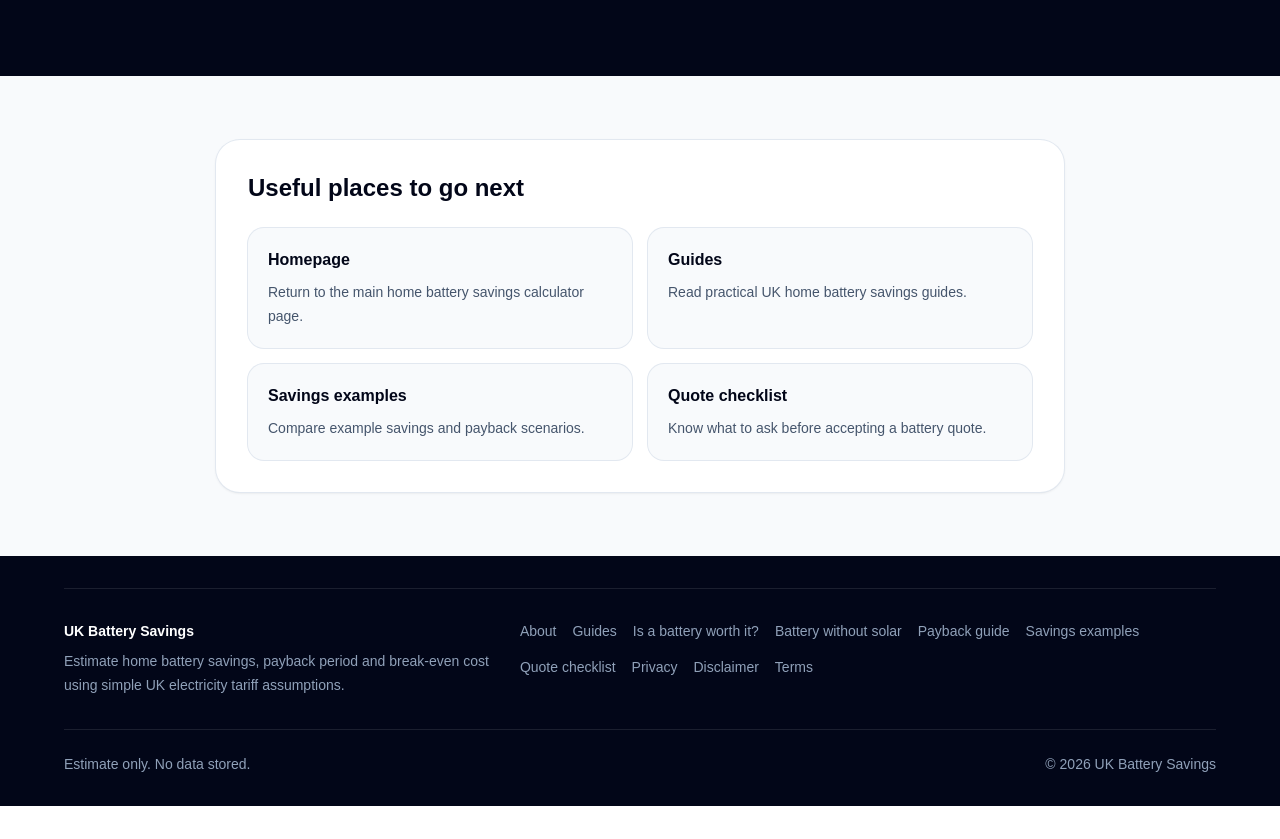
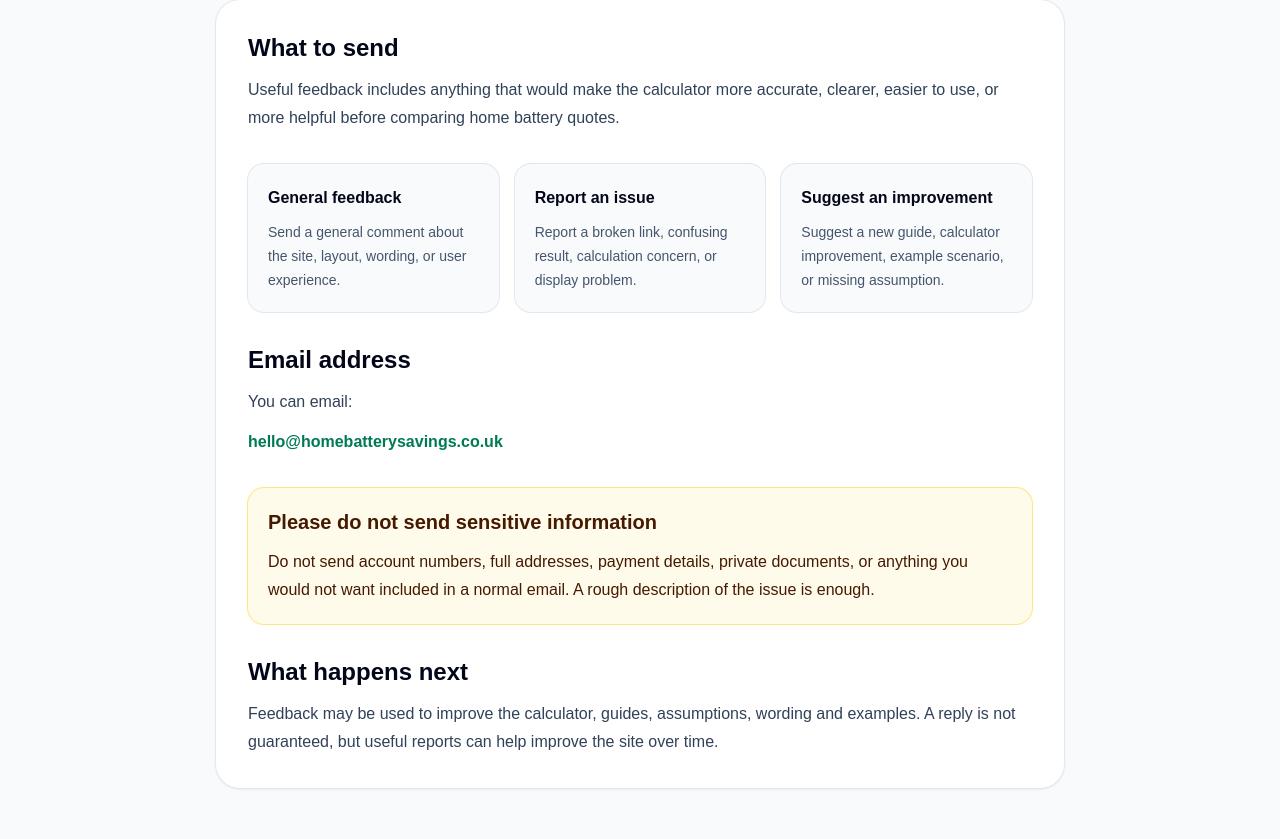
Before and after one commit to andrew-mcmanis/uk-battery-savings, a Next.js app: page /feedback in a window 1280 px wide. Before the commit this address had no page. Shown: the part 461-1300 px from the top of the page. Before the commit the page ends 1267 px from the top, so only its background shows below. Built offline with nearby package versions, Linux system fonts and the light colour scheme.

Commit message:
Add feedback page

```diff
--- /dev/null
+++ b/src/app/feedback/page.tsx
@@ -0,0 +1,124 @@
+import type { Metadata } from "next";
+import InfoPageLayout from "@/components/InfoPageLayout";
+import { siteConfig } from "@/data/siteConfig";
+
+export const metadata: Metadata = {
+  title: "Feedback",
+  description:
+    "Send feedback, report an issue, or suggest an improvement for the UK Home Battery Savings Calculator.",
+  alternates: {
+    canonical: "/feedback",
+  },
+};
+
+const feedbackSubject = encodeURIComponent(
+  "Feedback for UK Battery Savings"
+);
+
+const bugSubject = encodeURIComponent(
+  "Issue with UK Battery Savings calculator"
+);
+
+const suggestionSubject = encodeURIComponent(
+  "Suggestion for UK Battery Savings"
+);
+
+export default function FeedbackPage() {
+  return (
+    <InfoPageLayout
+      eyebrow="Feedback"
+      title="Send feedback"
+      description="Found something unclear, spotted a problem, or have an idea to improve the calculator? Send a short email."
+    >
+      <div>
+        <h2 className="text-2xl font-bold text-slate-950">
+          What to send
+        </h2>
+
+        <p className="mt-3">
+          Useful feedback includes anything that would make the calculator more
+          accurate, clearer, easier to use, or more helpful before comparing
+          home battery quotes.
+        </p>
+      </div>
+
+      <div className="grid gap-4 sm:grid-cols-3">
+        <a
+          href={`mailto:${siteConfig.contactEmail}?subject=${feedbackSubject}`}
+          className="rounded-2xl bg-slate-50 p-5 ring-1 ring-slate-200 hover:bg-white hover:shadow-sm"
+        >
+          <h3 className="font-bold text-slate-950">General feedback</h3>
+          <p className="mt-2 text-sm leading-6 text-slate-600">
+            Send a general comment about the site, layout, wording, or user
+            experience.
+          </p>
+        </a>
+
+        <a
+          href={`mailto:${siteConfig.contactEmail}?subject=${bugSubject}`}
+          className="rounded-2xl bg-slate-50 p-5 ring-1 ring-slate-200 hover:bg-white hover:shadow-sm"
+        >
+          <h3 className="font-bold text-slate-950">Report an issue</h3>
+          <p className="mt-2 text-sm leading-6 text-slate-600">
+            Report a broken link, confusing result, calculation concern, or
+            display problem.
+          </p>
+        </a>
+
+        <a
+          href={`mailto:${siteConfig.contactEmail}?subject=${suggestionSubject}`}
+          className="rounded-2xl bg-slate-50 p-5 ring-1 ring-slate-200 hover:bg-white hover:shadow-sm"
+        >
+          <h3 className="font-bold text-slate-950">Suggest an improvement</h3>
+          <p className="mt-2 text-sm leading-6 text-slate-600">
+            Suggest a new guide, calculator improvement, example scenario, or
+            missing assumption.
+          </p>
+        </a>
+      </div>
+
+      <div>
+        <h2 className="text-2xl font-bold text-slate-950">
+          Email address
+        </h2>
+
+        <p className="mt-3">
+          You can email:
+        </p>
+
+        <p className="mt-3">
+          <a
+            href={`mailto:${siteConfig.contactEmail}`}
+            className="font-semibold text-emerald-700 hover:text-emerald-800"
+          >
+            {siteConfig.contactEmail}
+          </a>
+        </p>
+      </div>
+
+      <div className="rounded-2xl bg-amber-50 p-5 ring-1 ring-amber-200">
+        <h2 className="text-xl font-bold text-amber-950">
+          Please do not send sensitive information
+        </h2>
+
+        <p className="mt-3 text-amber-950">
+          Do not send account numbers, full addresses, payment details, private
+          documents, or anything you would not want included in a normal email.
+          A rough description of the issue is enough.
+        </p>
+      </div>
+
+      <div>
+        <h2 className="text-2xl font-bold text-slate-950">
+          What happens next
+        </h2>
+
+        <p className="mt-3">
+          Feedback may be used to improve the calculator, guides, assumptions,
+          wording and examples. A reply is not guaranteed, but useful reports
+          can help improve the site over time.
+        </p>
+      </div>
+    </InfoPageLayout>
+  );
+}
--- a/src/app/privacy/page.tsx
+++ b/src/app/privacy/page.tsx
@@ -49,6 +49,20 @@ export default function PrivacyPage() {
       </div>
 
       <div>
+        <h2 className="text-2xl font-bold text-slate-950">Feedback emails</h2>
+        <p className="mt-3">
+          If you choose to send feedback by email, the information you include in that
+          email will be handled by the email services involved in sending and
+          receiving the message.
+        </p>
+        <p className="mt-3">
+          You should avoid sending sensitive personal information, payment details,
+          account numbers, private documents, or anything not needed to explain the
+          feedback.
+        </p>
+      </div>
+
+      <div>
         <h2 className="text-2xl font-bold text-slate-950">Affiliate links</h2>
         <p className="mt-3">
           Affiliate links or partner links may be added later. If they are added,
--- a/src/app/sitemap.ts
+++ b/src/app/sitemap.ts
@@ -5,6 +5,7 @@ const routes = [
   "",
   "/about",
   "/guides",
+  "/feedback",
   "/privacy",
   "/disclaimer",
   "/terms",
--- a/src/components/SiteFooter.tsx
+++ b/src/components/SiteFooter.tsx
@@ -9,6 +9,10 @@ const footerLinks = [
   {
     label: "Guides",
     href: "/guides",
+  },
+  {
+    label: "Feedback",
+    href: "/feedback",
   },
   {
     label: "Is a battery worth it?",
--- a/src/components/SiteHeader.tsx
+++ b/src/components/SiteHeader.tsx
@@ -17,6 +17,10 @@ const navLinks = [
   {
     label: "About",
     href: "/about",
+  },
+  {
+    label: "Feedback",
+    href: "/feedback",
   },
   {
     label: "Privacy",
--- a/src/data/siteConfig.ts
+++ b/src/data/siteConfig.ts
@@ -3,6 +3,6 @@ export const siteConfig = {
   shortName: "Battery Savings",
   description:
     "A privacy-first UK home battery savings calculator for estimating annual savings, monthly savings and payback period.",
-  url: "https://homebatterysavings.co.uk/",
-  contactEmail: "hello@example.com",
+  url: "https://homebatterysavings.co.uk",
+  contactEmail: "hello@homebatterysavings.co.uk",
 };
```
